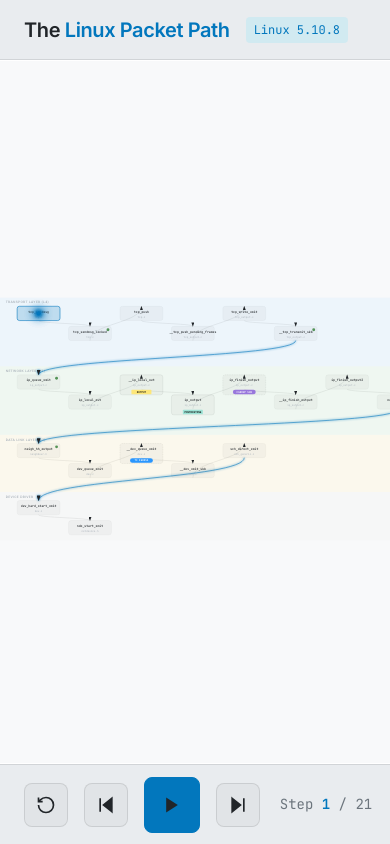
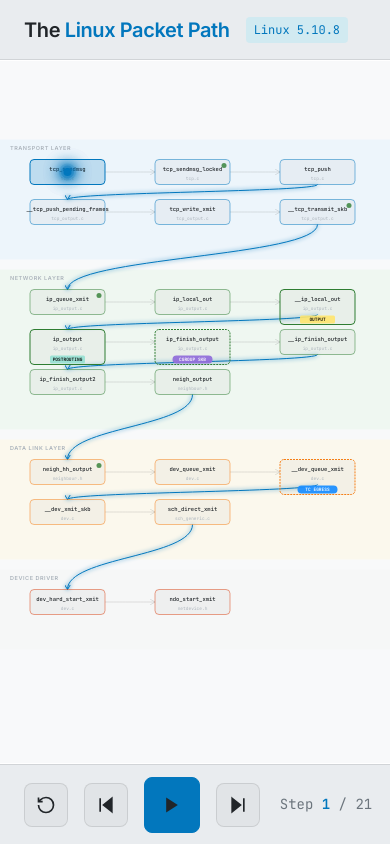
Before and after one commit to rizkiamr/linux-packet-visualizer, a React (Vite) app in the folder frontend/: page / in a window 390 px wide. Built offline with nearby package versions, Linux system fonts and the light colour scheme.

Commit message:
feat: enhance visualizer with conntrack, dark mode, and responsive layout

```diff
--- a/frontend/src/components/FunctionEdge.jsx
+++ b/frontend/src/components/FunctionEdge.jsx
@@ -7,13 +7,19 @@ export function FunctionEdge({
     fromY,
     toX,
     toY,
+    orientation = 'vertical',
     isActive = false,
     isTraversed = false
 }) {
-    // Calculate control points for a smooth curve
-    // Edges typically go downward, so we create a nice vertical curve
-    const midY = (fromY + toY) / 2;
-    const path = `M ${fromX} ${fromY} C ${fromX} ${midY}, ${toX} ${midY}, ${toX} ${toY}`;
+    let path;
+
+    if (orientation === 'horizontal') {
+        const midX = (fromX + toX) / 2;
+        path = `M ${fromX} ${fromY} C ${midX} ${fromY}, ${midX} ${toY}, ${toX} ${toY}`;
+    } else {
+        const midY = (fromY + toY) / 2;
+        path = `M ${fromX} ${fromY} C ${fromX} ${midY}, ${toX} ${midY}, ${toX} ${toY}`;
+    }
 
     const classes = [
         'function-edge',
@@ -25,7 +31,7 @@ export function FunctionEdge({
         <path
             className={classes}
             d={path}
-            markerEnd="url(#arrowhead)"
+            markerEnd={isActive ? "url(#arrowhead-active)" : "url(#arrowhead)"}
             data-edge-id={id}
         />
     );
@@ -37,35 +43,43 @@ export function FunctionEdge({
 export function EdgeMarkers() {
     return (
         <defs>
-            {/* Default arrowhead */}
+            {/* Default arrowhead (Open V-shape) */}
             <marker
                 id="arrowhead"
-                markerWidth="10"
-                markerHeight="7"
-                refX="9"
-                refY="3.5"
+                markerWidth="12"
+                markerHeight="12"
+                refX="10"
+                refY="6"
                 orient="auto"
-                markerUnits="strokeWidth"
+                markerUnits="userSpaceOnUse"
             >
-                <polygon
-                    points="0 0, 10 3.5, 0 7"
-                    fill="currentColor"
+                <polyline
+                    points="0 0, 10 6, 0 12"
+                    fill="none"
+                    stroke="var(--edge-default)"
+                    strokeWidth="1.5"
+                    strokeLinecap="round"
+                    strokeLinejoin="round"
                 />
             </marker>
 
-            {/* Active arrowhead (glowing) */}
+            {/* Active arrowhead (Open V-shape, glowing) */}
             <marker
                 id="arrowhead-active"
-                markerWidth="10"
-                markerHeight="7"
-                refX="9"
-                refY="3.5"
+                markerWidth="12"
+                markerHeight="12"
+                refX="10"
+                refY="6"
                 orient="auto"
-                markerUnits="strokeWidth"
+                markerUnits="userSpaceOnUse"
             >
-                <polygon
-                    points="0 0, 10 3.5, 0 7"
-                    fill="var(--edge-active)"
+                <polyline
+                    points="0 0, 10 6, 0 12"
+                    fill="none"
+                    stroke="var(--edge-active)"
+                    strokeWidth="2"
+                    strokeLinecap="round"
+                    strokeLinejoin="round"
                 />
             </marker>
 
--- a/frontend/src/components/SVGCanvas.jsx
+++ b/frontend/src/components/SVGCanvas.jsx
@@ -1,4 +1,4 @@
-import { useMemo } from 'react';
+import { useMemo, useState, useEffect } from 'react';
 import { FunctionNode } from './FunctionNode';
 import { FunctionEdge, EdgeMarkers } from './FunctionEdge';
 import { PacketMarker } from './PacketMarker';
@@ -11,144 +11,162 @@ export function SVGCanvas({
     path,
     currentFunctionId,
     traversedEdges = [],
-    isPlaying = false
+    isPlaying = false,
+    onNodeClick
 }) {
-    // SVG dimensions
-    const width = 1400;
-    const height = 900;
+    // Window size for dynamic layout
+    const [windowSize, setWindowSize] = useState({ width: window.innerWidth, height: window.innerHeight });
 
-    // Node dimensions
+    useEffect(() => {
+        const handleResize = () => setWindowSize({ width: window.innerWidth, height: window.innerHeight });
+        window.addEventListener('resize', handleResize);
+        return () => window.removeEventListener('resize', handleResize);
+    }, []);
+
+    // SVG Layout Constants
     const nodeWidth = 150;
     const nodeHeight = 50;
-    const nodeSpacingX = 180;
-    const nodeSpacingY = 70;
+    const nodeSpacingX = 250;
+    const nodeSpacingY = 80; // Vertical spacing between rows in same layer
 
     // Determine direction
     const isIngress = path?.direction === 'ingress';
 
-    // Layer configuration - different order for egress vs ingress
-    const layerConfig = useMemo(() => {
-        if (isIngress) {
-            // Ingress: Driver at top, Socket at bottom (packet rises)
-            return {
-                'Device Driver': { baseY: 80, color: 'var(--layer-driver-bg)' },
-                'Data Link Layer': { baseY: 280, color: 'var(--layer-datalink-bg)' },
-                'Network Layer': { baseY: 480, color: 'var(--layer-network-bg)' },
-                'Transport Layer': { baseY: 680, color: 'var(--layer-transport-bg)' },
-                'Socket Layer': { baseY: 800, color: 'var(--layer-socket-bg)' },
-            };
-        } else {
-            // Egress: Transport at top, Driver at bottom (packet descends)
-            return {
-                'Transport Layer': { baseY: 80, color: 'var(--layer-transport-bg)' },
-                'Network Layer': { baseY: 320, color: 'var(--layer-network-bg)' },
-                'Data Link Layer': { baseY: 560, color: 'var(--layer-datalink-bg)' },
-                'Device Driver': { baseY: 760, color: 'var(--layer-driver-bg)' },
-            };
-        }
-    }, [isIngress]);
+    // Layer Colors
+    const layerColors = {
+        'Device Driver': 'var(--layer-driver-bg)',
+        'Data Link Layer': 'var(--layer-datalink-bg)',
+        'Network Layer': 'var(--layer-network-bg)',
+        'Transport Layer': 'var(--layer-transport-bg)',
+        'Socket Layer': 'var(--layer-socket-bg)',
+    };
 
-    // Layer backgrounds configuration
-    const layerBgs = useMemo(() => {
-        if (isIngress) {
-            return [
-                { className: 'layer-driver', y: 50, height: 200 },
-                { className: 'layer-datalink', y: 250, height: 200 },
-                { className: 'layer-network', y: 450, height: 200 },
-                { className: 'layer-transport', y: 650, height: 150 },
-                { className: 'layer-socket', y: 800, height: 100 },
-            ];
-        } else {
-            return [
-                { className: 'layer-transport', y: 50, height: 240 },
-                { className: 'layer-network', y: 290, height: 240 },
-                { className: 'layer-datalink', y: 530, height: 200 },
-                { className: 'layer-driver', y: 730, height: 170 },
-            ];
-        }
-    }, [isIngress]);
-
-    // Layer labels configuration
-    const layerLabels = useMemo(() => {
-        if (isIngress) {
-            return [
-                { text: 'Device Driver', y: 70 },
-                { text: 'Data Link Layer (L2)', y: 270 },
-                { text: 'Network Layer (L3)', y: 470 },
-                { text: 'Transport Layer (L4)', y: 670 },
-                { text: 'Socket Layer', y: 820 },
-            ];
-        } else {
-            return [
-                { text: 'Transport Layer (L4)', y: 70 },
-                { text: 'Network Layer (L3)', y: 310 },
-                { text: 'Data Link Layer (L2)', y: 550 },
-                { text: 'Device Driver', y: 750 },
-            ];
-        }
-    }, [isIngress]);
-
-    // Calculate node positions
-    const nodePositions = useMemo(() => {
-        if (!path?.functions) return {};
+    // Calculate Layout
+    const layout = useMemo(() => {
+        if (!path?.functions) return null;
 
         const positions = {};
-        const layerCounts = {};
+        // Calculate available width for content (excluding sidebar approx 320px + margins)
+        // Safer to assume some padding.
+        // We want to wrap BEFORE the horizontal scrollbar would appear.
+        const canvasWidth = windowSize.width - 340;
+        const maxRowWidth = Math.max(800, canvasWidth); // Ensure at least enough for a few nodes
 
-        // Group functions by layer
-        path.functions.forEach((fn) => {
-            const layer = fn.layer;
-            if (!layerCounts[layer]) {
-                layerCounts[layer] = 0;
-            }
+        const layerOrder = isIngress
+            ? ['Device Driver', 'Data Link Layer', 'Network Layer', 'Transport Layer', 'Socket Layer']
+            : ['Transport Layer', 'Network Layer', 'Data Link Layer', 'Device Driver'];
 
-            const config = layerConfig[layer] || { baseY: 400 };
-            const count = layerCounts[layer];
-
-            // Calculate position
-            const x = 60 + (count * nodeSpacingX);
-            const y = config.baseY + (count % 2 === 0 ? 0 : nodeSpacingY);
-
-            positions[fn.id] = { x, y };
-            layerCounts[layer]++;
+        // Group functions
+        const functionsByLayer = {};
+        path.functions.forEach(fn => {
+            if (!functionsByLayer[fn.layer]) functionsByLayer[fn.layer] = [];
+            functionsByLayer[fn.layer].push(fn);
         });
 
-        return positions;
-    }, [path?.functions, layerConfig]);
+        const layerBounds = [];
+        let currentY = 50;
+
+        layerOrder.forEach(layerName => {
+            const funcs = functionsByLayer[layerName] || [];
+            // Even if empty, we might want to show the layer?
+            // Current app only shows occupied layers usually, but let's stick to showing what we have.
+            if (funcs.length === 0) return;
+
+            let row = 0;
+            let currentX = 60;
+            const layerStartY = currentY;
+
+            funcs.forEach((fn) => {
+                // Check wrap
+                if (currentX + nodeWidth + 20 > maxRowWidth) {
+                    row++;
+                    currentX = 60;
+                }
+
+                // Layout: Grid with slight vertical separation for rows
+                const y = layerStartY + 40 + (row * nodeSpacingY);
+
+                positions[fn.id] = { x: currentX, y };
+                currentX += nodeSpacingX;
+            });
+
+            const layerHeight = (row + 1) * nodeSpacingY + 80;
+
+            // Helper for class name
+            let className = '';
+            if (layerName.includes('Driver')) className = 'layer-driver';
+            else if (layerName.includes('Data Link')) className = 'layer-datalink';
+            else if (layerName.includes('Network')) className = 'layer-network';
+            else if (layerName.includes('Transport')) className = 'layer-transport';
+            else if (layerName.includes('Socket')) className = 'layer-socket';
+
+            layerBounds.push({
+                name: layerName,
+                className,
+                y: layerStartY,
+                height: layerHeight,
+                color: layerColors[layerName]
+            });
+
+            currentY += layerHeight + 20; // Gap between layers
+        });
+
+        return { positions, layerBounds, totalHeight: currentY + 100 };
+    }, [path, isIngress, windowSize.width]);
 
     // Calculate edge positions
     const edgeData = useMemo(() => {
-        if (!path?.edges) return [];
+        if (!path?.edges || !layout) return [];
 
         return path.edges.map((edge) => {
-            const fromPos = nodePositions[edge.from];
-            const toPos = nodePositions[edge.to];
+            const fromPos = layout.positions[edge.from];
+            const toPos = layout.positions[edge.to];
 
             if (!fromPos || !toPos) return null;
 
+            // Determine if horizontal (same row)
+            // Ideally checked by Y difference being small
+            const sameRow = Math.abs(fromPos.y - toPos.y) < 20;
+
+            // If same row and moving right -> Horizontal
+            if (sameRow && toPos.x > fromPos.x) {
+                return {
+                    id: `${edge.from}-${edge.to}`,
+                    fromX: fromPos.x + nodeWidth,
+                    fromY: fromPos.y + nodeHeight / 2,
+                    toX: toPos.x,
+                    toY: toPos.y + nodeHeight / 2,
+                    orientation: 'horizontal'
+                };
+            }
+
+            // Otherwise (Cross-row or Cross-layer) -> Vertical
+            // Right-to-Left or wrapping usually flows downwards or across.
+            // Vertical connection points (Bottom -> Top) work best for wrapping too.
             return {
                 id: `${edge.from}-${edge.to}`,
                 fromX: fromPos.x + nodeWidth / 2,
                 fromY: fromPos.y + nodeHeight,
                 toX: toPos.x + nodeWidth / 2,
                 toY: toPos.y,
+                orientation: 'vertical'
             };
         }).filter(Boolean);
-    }, [path?.edges, nodePositions]);
+    }, [path?.edges, layout]);
 
     // Get current packet position
     const packetPos = useMemo(() => {
-        if (!currentFunctionId || !nodePositions[currentFunctionId]) {
+        if (!currentFunctionId || !layout?.positions[currentFunctionId]) {
             return null;
         }
-        const pos = nodePositions[currentFunctionId];
+        const pos = layout.positions[currentFunctionId];
         return {
             x: pos.x + nodeWidth / 2,
             y: pos.y + nodeHeight / 2,
         };
-    }, [currentFunctionId, nodePositions]);
+    }, [currentFunctionId, layout]);
 
-    if (!path) {
+    if (!path || !layout) {
         return (
             <div className="loading">
                 <div className="loading-spinner" />
@@ -160,20 +178,22 @@ export function SVGCanvas({
     return (
         <svg
             className={`svg-canvas ${isIngress ? 'ingress' : 'egress'}`}
-            viewBox={`0 0 ${width} ${height}`}
-            preserveAspectRatio="xMidYMid meet"
+            viewBox={`0 0 ${Math.max(windowSize.width - 320, 800)} ${layout.totalHeight}`}
+            width="100%"
+            height={layout.totalHeight}
+            style={{ display: 'block', minWidth: '100%' }}
         >
             <EdgeMarkers />
 
             {/* Layer backgrounds */}
             <g className="layer-backgrounds">
-                {layerBgs.map((layer, i) => (
+                {layout.layerBounds.map((layer, i) => (
                     <rect
                         key={i}
                         className={`layer-bg ${layer.className}`}
                         x={0}
                         y={layer.y}
-                        width={width}
+                        width="100%"
                         height={layer.height}
                         opacity={0.5}
                     />
@@ -182,14 +202,14 @@ export function SVGCanvas({
 
             {/* Layer labels */}
             <g className="layer-labels">
-                {layerLabels.map((label, i) => (
-                    <text key={i} className="layer-label" x={20} y={label.y}>
-                        {label.text}
+                {layout.layerBounds.map((layer, i) => (
+                    <text key={i} className="layer-label" x={20} y={layer.y + 20}>
+                        {layer.name}
                     </text>
                 ))}
             </g>
 
-            {/* Edges (drawn first, behind nodes) */}
+            {/* Edges */}
             <g className="edges">
                 {edgeData.map((edge) => (
                     <FunctionEdge
@@ -204,10 +224,10 @@ export function SVGCanvas({
                 ))}
             </g>
 
-            {/* Function nodes */}
+            {/* Nodes */}
             <g className="nodes">
                 {path.functions.map((fn) => {
-                    const pos = nodePositions[fn.id];
+                    const pos = layout.positions[fn.id];
                     if (!pos) return null;
 
                     return (
@@ -219,12 +239,13 @@ export function SVGCanvas({
                             width={nodeWidth}
                             height={nodeHeight}
                             isActive={fn.id === currentFunctionId}
+                            onClick={() => onNodeClick && onNodeClick(fn.id)}
                         />
                     );
                 })}
             </g>
 
-            {/* Packet marker */}
+            {/* Packet */}
             {packetPos && (
                 <PacketMarker
                     x={packetPos.x}
--- a/frontend/src/components/ThemeToggle.jsx
+++ b/frontend/src/components/ThemeToggle.jsx
@@ -9,7 +9,7 @@ export function ThemeToggle({ theme, onToggle }) {
             title={`Switch to ${theme === 'dark' ? 'light' : 'dark'} mode`}
         >
             {theme === 'dark' ? (
-                <svg width="18" height="18" viewBox="0 0 24 24" fill="none" stroke="currentColor" strokeWidth="2">
+                <svg width="18" height="18" viewBox="0 0 24 24" fill="none" stroke="currentColor" strokeWidth="2" strokeLinecap="round" strokeLinejoin="round">
                     <circle cx="12" cy="12" r="5" />
                     <line x1="12" y1="1" x2="12" y2="3" />
                     <line x1="12" y1="21" x2="12" y2="23" />
@@ -21,7 +21,7 @@ export function ThemeToggle({ theme, onToggle }) {
                     <line x1="18.36" y1="5.64" x2="19.78" y2="4.22" />
                 </svg>
             ) : (
-                <svg width="18" height="18" viewBox="0 0 24 24" fill="none" stroke="currentColor" strokeWidth="2">
+                <svg width="18" height="18" viewBox="0 0 24 24" fill="none" stroke="currentColor" strokeWidth="2" strokeLinecap="round" strokeLinejoin="round">
                     <path d="M21 12.79A9 9 0 1 1 11.21 3 7 7 0 0 0 21 12.79z" />
                 </svg>
             )}
--- a/frontend/src/styles/index.css
+++ b/frontend/src/styles/index.css
@@ -127,9 +127,12 @@
   --skb-payload: #c62828;
 
   /* Shadows */
+  /* Shadows */
   --shadow-glow: 0 0 20px rgba(2, 119, 189, 0.2);
   --shadow-soft: 0 4px 20px rgba(0, 0, 0, 0.1);
 }
+
+
 
 /* Reset */
 *,
@@ -213,7 +216,7 @@ body {
 .canvas-container {
   grid-area: canvas;
   background: var(--bg-primary);
-  overflow: hidden;
+  overflow: auto;
   position: relative;
 }
 
@@ -287,7 +290,7 @@ body {
 }
 
 .function-node:hover {
-  transform: translateY(-2px);
+  /* Removed transform to prevent flickering/jumping */
 }
 
 .function-node .node-bg {
@@ -297,9 +300,10 @@ body {
   transition: all var(--transition-fast);
 }
 
-.function-node:hover .node-bg {
+/* Increased specificity to override layer colors on hover */
+.function-node.function-node:hover .node-bg {
   fill: rgba(255, 255, 255, 0.08);
-  stroke: rgba(255, 255, 255, 0.2);
+  stroke: rgba(255, 255, 255, 0.5) !important;
 }
 
 .function-node.active .node-bg {
@@ -328,19 +332,19 @@ body {
 
 /* Layer-specific node accents */
 .function-node.layer-transport .node-bg {
-  stroke-color: var(--layer-transport-accent);
+  stroke: var(--layer-transport-accent);
 }
 
 .function-node.layer-network .node-bg {
-  stroke-color: var(--layer-network-accent);
+  stroke: var(--layer-network-accent);
 }
 
 .function-node.layer-datalink .node-bg {
-  stroke-color: var(--layer-datalink-accent);
+  stroke: var(--layer-datalink-accent);
 }
 
 .function-node.layer-driver .node-bg {
-  stroke-color: var(--layer-driver-accent);
+  stroke: var(--layer-driver-accent);
 }
 
 .function-node.layer-transport.active .node-bg {
@@ -724,7 +728,7 @@ body {
 }
 
 .function-node.layer-socket .node-bg {
-  stroke-color: #9d4edd;
+  stroke: #9d4edd;
 }
 
 .function-node.layer-socket.active .node-bg {
```
Also changed, not shown: frontend/index.html (+8 -2 lines), frontend/src/components/App.jsx (+9 -0 lines).
